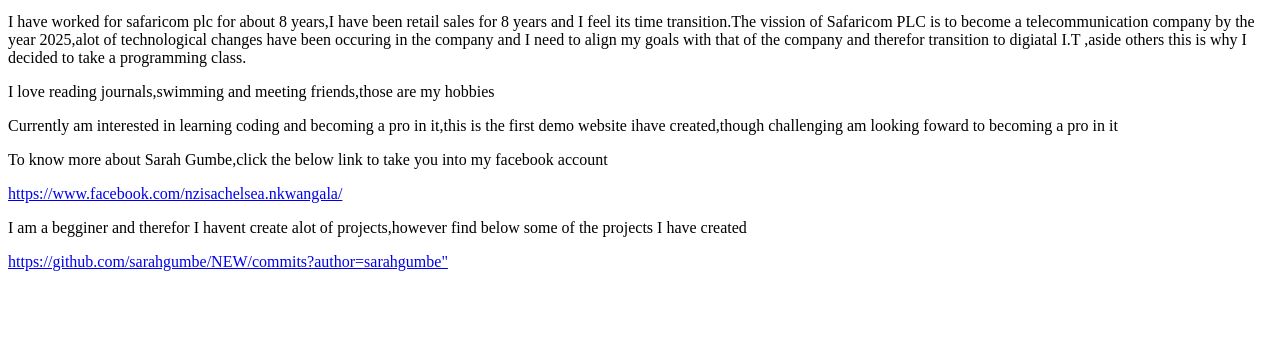
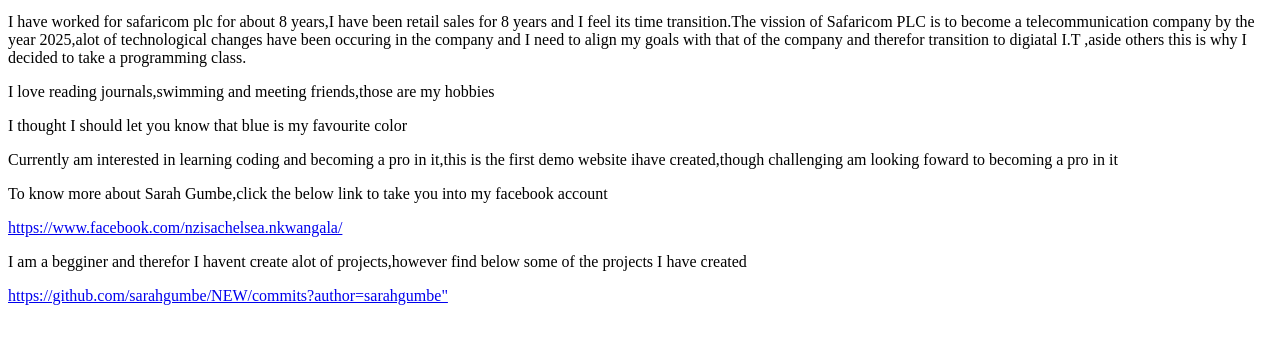
Before and after one commit to sarahgumbe/SG, a plain HTML site: page index.html in a window 1280 px wide. Shown: the part 383-726 px from the top of the page. Drawn offline with Linux system fonts and the light colour scheme.

Commit message:
added features on ABOUT ME

```diff
--- a/index.html
+++ b/index.html
@@ -11,6 +11,7 @@
 <p>I got my high school certificate from Kisumu girls high school,I later on joined Maseno University as an undergradge ,Igraduated with my bachelor degree in Business admin with IT and later on did my post graduate degree in maseno university and graduated with masters in business admin.Currently I am an ongoing student in moringa school where am pursuing Devops and site reliability engineering.</p>
 <p>I have worked for safaricom plc for about 8 years,I have been retail sales for 8 years and I feel its time transition.The vission of Safaricom PLC is to become a telecommunication company by the year 2025,alot of technological changes have been occuring in the company and I need to align my goals with that of the company and therefor transition to digiatal I.T ,aside others this is why I decided to take a programming class.</p>
 <P>I love reading journals,swimming and meeting friends,those are my hobbies</P>
+<p>I thought I should let you know that blue is my favourite color</p>
 <p>Currently am interested in learning coding and becoming a pro in it,this is the first demo website ihave created,though challenging am looking foward to becoming a pro in it</p>
 
 <P>To know more about Sarah Gumbe,click the below link to take you into my facebook account</P>
```
